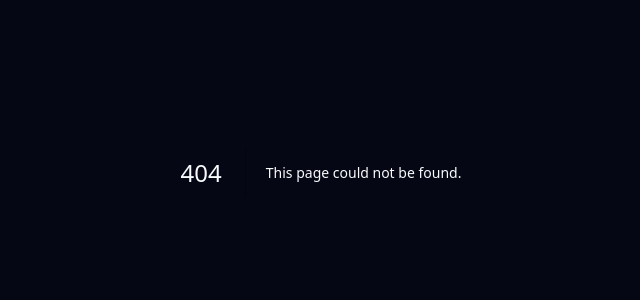
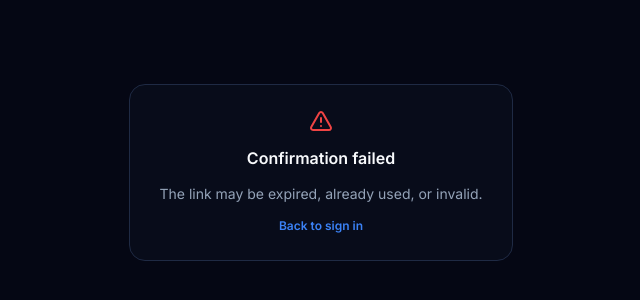
Before and after one commit to sysxyron/human-signal-index, a Next.js app in the folder apps/web/: page /auth/error in a window 1280 px wide. Before the commit this address had no page. Shown: the part 228-528 px from the top of the page, without its empty margins (319-959 px from the left). Built offline with nearby package versions, Linux system fonts and the light colour scheme.

Commit message:
Add Supabase email confirmation route

```diff
--- /dev/null
+++ b/apps/web/app/auth/confirm/route.ts
@@ -0,0 +1,79 @@
+// =============================================================================
+// Email confirmation — GET /auth/confirm
+//
+// Server-side handler for the Supabase email confirmation link. The hosted
+// confirmation template (public/email-templates/confirmation.html) links to:
+//
+//   {{ .SiteURL }}/auth/confirm?token_hash={{ .TokenHash }}&type=email&next=/dashboard
+//
+// This route verifies the one-time token with verifyOtp using the per-request
+// server client, which persists the session cookie (cookies are writable in a
+// Route Handler), then redirects into the app. On any failure it redirects to a
+// friendly /auth/error page rather than leaking the GoTrue error.
+//
+// This is intentionally separate from the existing CLIENT route /auth/callback,
+// which still handles PKCE (?code), implicit/invite/recovery (#access_token), and
+// magic-link flows. Both can coexist; do not remove /auth/callback.
+//
+// SECURITY: token_hash is read only to verify the OTP; it is never logged or
+// rendered. Only the anon key is used (no service-role key). `next` is validated
+// to be an internal path so this cannot be turned into an open redirect.
+// =============================================================================
+
+import { NextResponse, type NextRequest } from 'next/server';
+import type { EmailOtpType } from '@supabase/supabase-js';
+import { createClient } from '@/lib/supabase/server';
+
+export const dynamic = 'force-dynamic';
+
+const DEFAULT_NEXT = '/dashboard';
+
+// Supabase email OTP types accepted on this route.
+const EMAIL_OTP_TYPES: readonly EmailOtpType[] = [
+  'email',
+  'signup',
+  'invite',
+  'magiclink',
+  'recovery',
+  'email_change',
+];
+
+/** Allow only internal paths (`/foo`), never protocol-relative (`//evil.com`). */
+function safeNext(value: string | null): string {
+  return value && value.startsWith('/') && !value.startsWith('//')
+    ? value
+    : DEFAULT_NEXT;
+}
+
+function isEmailOtpType(value: string | null): value is EmailOtpType {
+  return value != null && (EMAIL_OTP_TYPES as readonly string[]).includes(value);
+}
+
+export async function GET(request: NextRequest) {
+  const { searchParams, origin } = new URL(request.url);
+  const tokenHash = searchParams.get('token_hash');
+  const type = searchParams.get('type');
+  const next = safeNext(searchParams.get('next'));
+
+  const errorRedirect = (reason: string) =>
+    NextResponse.redirect(`${origin}/auth/error?reason=${reason}`);
+
+  if (!tokenHash || !isEmailOtpType(type)) {
+    return errorRedirect('missing-confirmation-token');
+  }
+
+  try {
+    const supabase = createClient();
+    const { error } = await supabase.auth.verifyOtp({
+      token_hash: tokenHash,
+      type,
+    });
+    if (error) {
+      return errorRedirect('email-confirmation-failed');
+    }
+  } catch {
+    return errorRedirect('email-confirmation-failed');
+  }
+
+  return NextResponse.redirect(`${origin}${next}`);
+}
--- /dev/null
+++ b/apps/web/app/auth/error/page.tsx
@@ -0,0 +1,48 @@
+// =============================================================================
+// Auth error — /auth/error
+//
+// Friendly terminal page for failed auth links (primarily email confirmation
+// from /auth/confirm). It never echoes tokens or raw GoTrue errors — only a
+// coarse, human-readable reason derived from the `reason` query param.
+// =============================================================================
+
+import Link from 'next/link';
+import { AlertTriangle } from 'lucide-react';
+
+export const dynamic = 'force-dynamic';
+
+const REASONS: Record<string, string> = {
+  'email-confirmation-failed':
+    'The link may be expired, already used, or invalid.',
+  'missing-confirmation-token':
+    'The confirmation link was incomplete. Please use the link from your most recent email.',
+};
+
+const DEFAULT_REASON = 'The link may be expired, already used, or invalid.';
+
+export default function AuthErrorPage({
+  searchParams,
+}: {
+  searchParams: { reason?: string };
+}) {
+  const reason = searchParams.reason;
+  const detail = (reason && REASONS[reason]) || DEFAULT_REASON;
+
+  return (
+    <div className="flex min-h-screen items-center justify-center bg-background p-6">
+      <div className="w-full max-w-sm space-y-3 rounded-card border border-border bg-surface/60 p-6 text-center">
+        <AlertTriangle className="mx-auto h-6 w-6 text-risk" />
+        <h1 className="text-body font-semibold text-text-primary">
+          Confirmation failed
+        </h1>
+        <p className="text-body-sm text-text-secondary">{detail}</p>
+        <Link
+          href="/sign-in"
+          className="inline-block text-caption font-semibold text-electric hover:text-white"
+        >
+          Back to sign in
+        </Link>
+      </div>
+    </div>
+  );
+}
```
